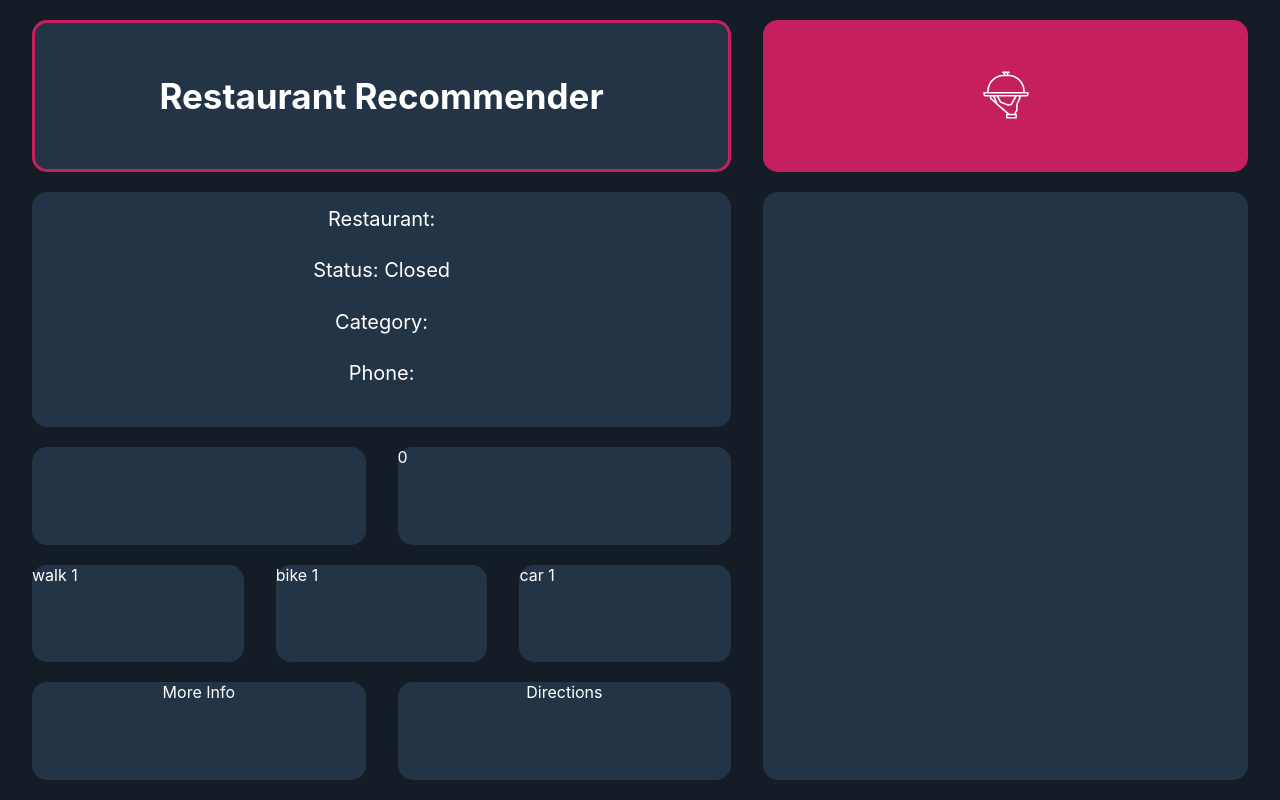
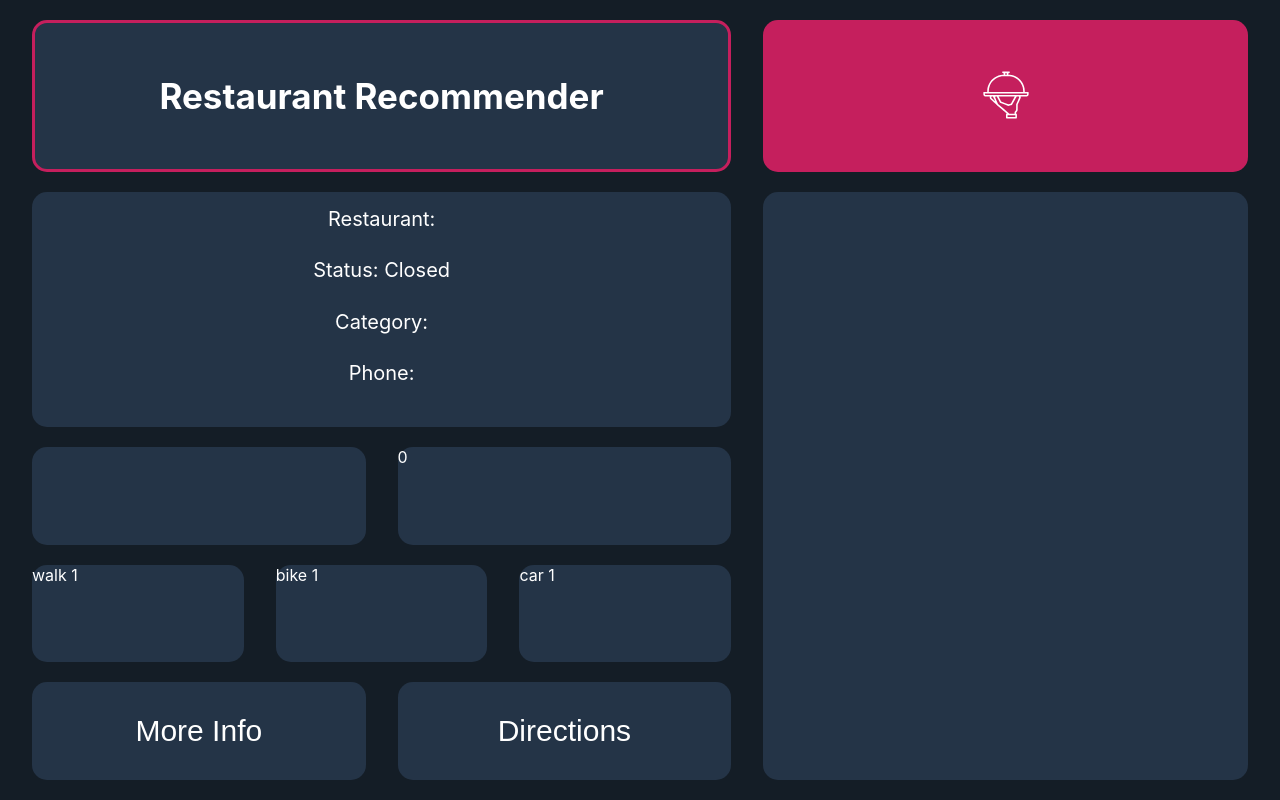
Before and after one commit to nameistao/Restaurant_Recommender_V3, a Next.js app: page / in a window 1280 px wide. Built offline with nearby package versions, Linux system fonts and the light colour scheme.

Commit message:
more info and directions buttons now working

```diff
--- a/components/Main.tsx
+++ b/components/Main.tsx
@@ -28,6 +28,7 @@ const Main = () => {
     price: "",
     rating: 0,
     distance: 0,
+    url: "#",
   });
 
   return (
--- a/components/atoms/Directions.tsx
+++ b/components/atoms/Directions.tsx
@@ -1,16 +1,45 @@
 import styled from "styled-components";
+import Link from "next/link";
 
-const StyledDirections = styled.div`
+const StyledAnchor = styled.a`
   width: calc(50% - 1.25vw);
   margin-left: 2.5vw;
+`;
+
+const StyledDirections = styled.button`
+  width: 100%;
   height: 100%;
   background: #243447;
   border-radius: 15px;
   text-align: center;
+  border: none;
+  color: #ffffff;
+  font-size: 30px;
+  :hover {
+    background: #c51f5d;
+    cursor: pointer;
+  }
 `;
 
-const Directions = () => {
-  return <StyledDirections>Directions</StyledDirections>;
+interface IProps {
+  name: string;
+}
+
+const Directions = ({ name }: IProps) => {
+  return (
+    <StyledAnchor
+      href={
+        name
+          ? `https://www.google.com/maps/search/?api=1&query=" +
+    ${name} +
+    " restaurant`
+          : "#"
+      }
+      target="_blank"
+    >
+      <StyledDirections>Directions</StyledDirections>
+    </StyledAnchor>
+  );
 };
 
 export default Directions;
--- a/components/atoms/MoreInfo.tsx
+++ b/components/atoms/MoreInfo.tsx
@@ -1,15 +1,34 @@
 import styled from "styled-components";
 
-const StyledMoreInfo = styled.div`
+const StyledAnchor = styled.a`
   width: calc(50% - 1.25vw);
+`;
+
+const StyledMoreInfo = styled.button`
+  width: 100%;
   height: 100%;
   background: #243447;
   border-radius: 15px;
   text-align: center;
+  border: none;
+  color: #ffffff;
+  font-size: 30px;
+  :hover {
+    background: #c51f5d;
+    cursor: pointer;
+  }
 `;
 
-const MoreInfo = () => {
-  return <StyledMoreInfo>More Info</StyledMoreInfo>;
+interface IProps {
+  url: string;
+}
+
+const MoreInfo = ({ url }: IProps) => {
+  return (
+    <StyledAnchor href={url} target="_blank">
+      <StyledMoreInfo>More Info</StyledMoreInfo>
+    </StyledAnchor>
+  );
 };
 
 export default MoreInfo;
--- a/components/molecules/Content.tsx
+++ b/components/molecules/Content.tsx
@@ -28,6 +28,7 @@ interface IProps {
     price: string;
     rating: number;
     distance: number;
+    url: string;
   };
 }
 
@@ -39,6 +40,7 @@ const Content = ({ data }: IProps) => {
   const [price, setPrice] = useState(data ? data.price : "");
   const [rating, setRating] = useState(data ? data.rating : 0);
   const [distance, setDistance] = useState(data ? data.distance : 0);
+  const [url, setUrl] = useState("#");
 
   useEffect(() => {
     setName(data.name);
@@ -48,6 +50,7 @@ const Content = ({ data }: IProps) => {
     setPrice(data.price);
     setRating(data.rating);
     setDistance(data.distance);
+    setUrl(data.url);
   }, [data]);
 
   return (
@@ -61,8 +64,8 @@ const Content = ({ data }: IProps) => {
         <TravelTimes distance={distance} />
       </StyledWrapper>
       <StyledWrapper>
-        <MoreInfo />
-        <Directions />
+        <MoreInfo url={url} />
+        <Directions name={name} />
       </StyledWrapper>
     </StyledContent>
   );
```
